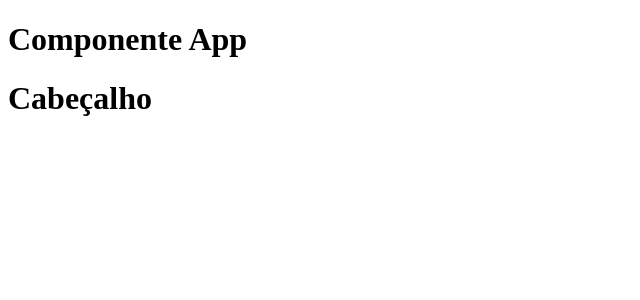
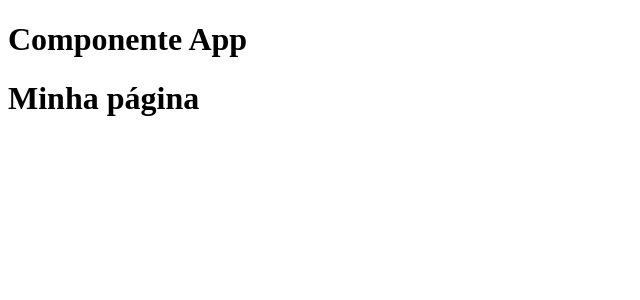
Before and after one commit to 1TDSPO-2024/aula-05-2sem, a React (Vite) app in the folder aula05/: page / in a window 1280 px wide. Shown: the top 300 px of the page, without its empty margins (0-640 px from the left). Built offline with nearby package versions, Linux system fonts and the light colour scheme.

Commit message:
passando props por variável

```diff
--- a/aula05/src/App.tsx
+++ b/aula05/src/App.tsx
@@ -2,11 +2,18 @@ import Cabecalho from "./components/Cabecalho/Cabecalho"
 
 function App() {
 
-
+  const titulo: string = "Minha página"
+  const numero: number = 69
+  const listaName: string[] = ["yuri", "garro"]
+  const aluno = {
+    nome: "Felipe",
+    idade: 18,
+    vivo: true
+  }
   return (
     <div>
       <h1>Componente App</h1>
-      <Cabecalho />
+      <Cabecalho tituloProps={titulo} />
     </div>
   )
 
--- a/aula05/src/components/Cabecalho/Cabecalho.tsx
+++ b/aula05/src/components/Cabecalho/Cabecalho.tsx
@@ -1,7 +1,10 @@
-function Cabecalho() {
+function Cabecalho(props: { tituloProps: string }) {
+
+    document.title = props.tituloProps
+
     return (
         <header>
-            <h1>Cabeçalho</h1>
+            <h1>{props.tituloProps}</h1>
         </header>
     )
 }
```
